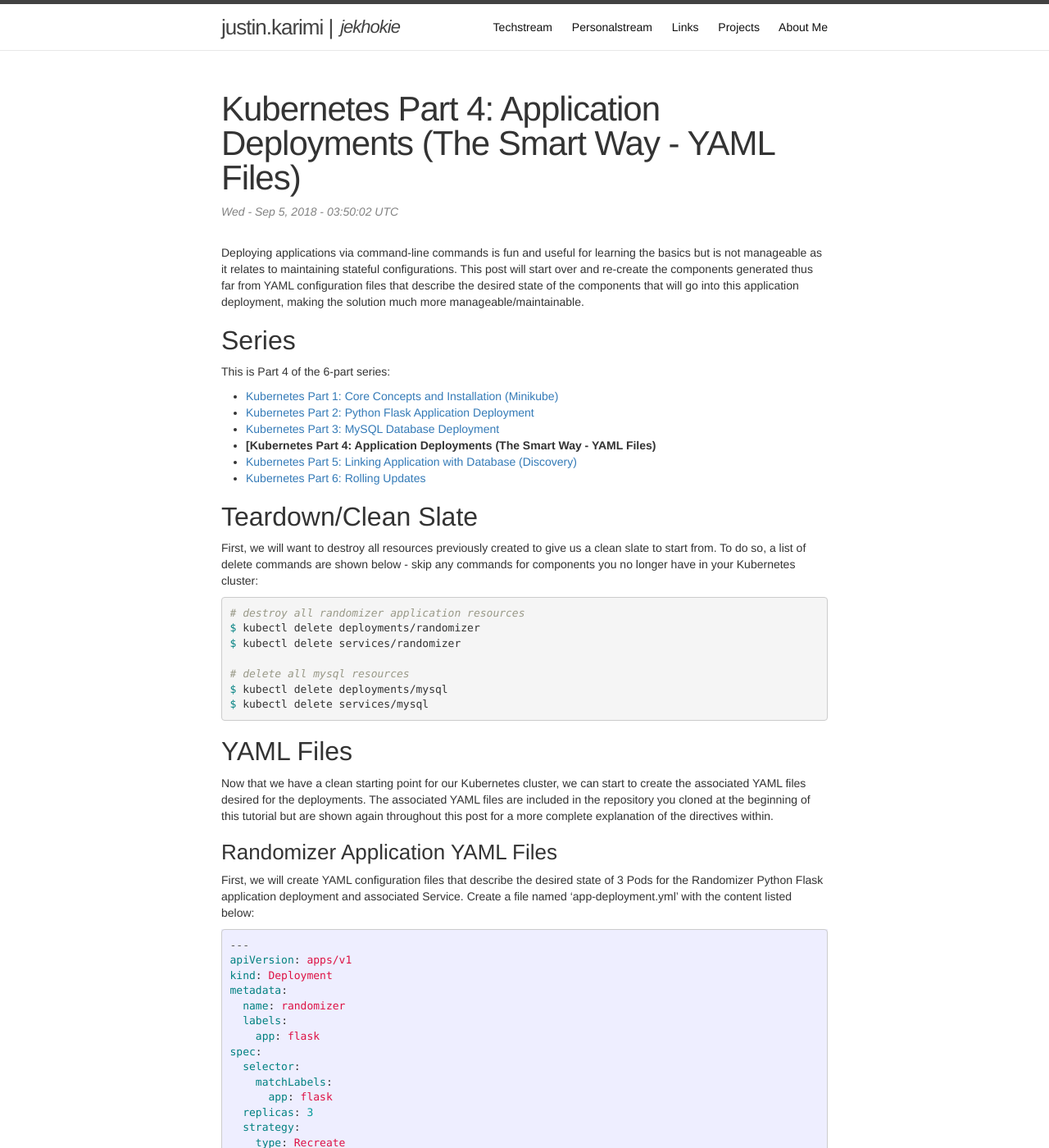
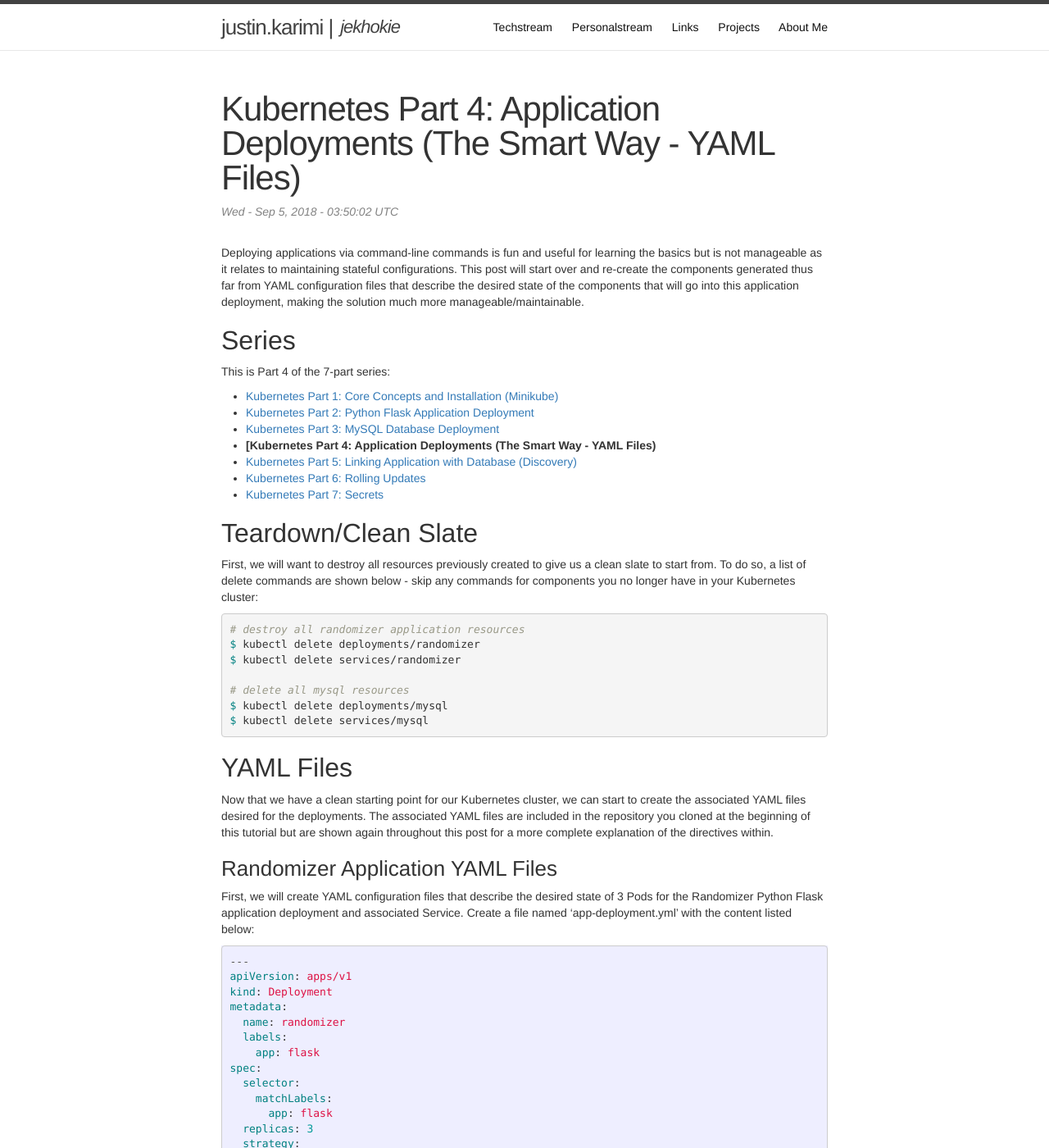
Before and after one commit to jekhokie/jekhokie.github.io, a Jekyll site: the page built from _posts/2018-09-04-kubernetes-part-4-application-deployments-via-yaml.markdown, in a window 1280 px wide and 1400 px high. Shown: the whole window at 82% size. Built offline with Jekyll 4.4.1, drawn with Linux system fonts in a browser that asks for light colours.

Commit message:
Add K8s Post on Secrets
Add a post on creating and using Secrets.

```diff
--- a/_posts/2018-09-04-kubernetes-part-1-concepts-and-installation.markdown
+++ b/_posts/2018-09-04-kubernetes-part-1-concepts-and-installation.markdown
@@ -15,7 +15,7 @@
 
 ## Series
 
-As noted, this is Part 1 of the 6-part series:
+As noted, this is Part 1 of the 7-part series:
 
 - **Kubernetes Part 1: Core Concepts and Installation (Minikube)**
 - [Kubernetes Part 2: Python Flask Application Deployment]({% post_url 2018-09-04-kubernetes-part-2-python-flask-application-deployment %})
@@ -23,6 +23,7 @@
 - [Kubernetes Part 4: Application Deployments (The Smart Way - YAML Files)]({% post_url 2018-09-04-kubernetes-part-4-application-deployments-via-yaml %})
 - [Kubernetes Part 5: Linking Application with Database (Discovery)]({% post_url 2018-09-04-kubernetes-part-5-linking-application-with-database %})
 - [Kubernetes Part 6: Rolling Updates]({% post_url 2018-09-07-kubernetes-part-6-rolling-updates %})
+- [Kubernetes Part 7: Secrets]({% post_url 2018-09-07-kubernetes-part-7-secrets %})
 
 ## Core Concepts
 
--- a/_posts/2018-09-04-kubernetes-part-2-python-flask-application-deployment.markdown
+++ b/_posts/2018-09-04-kubernetes-part-2-python-flask-application-deployment.markdown
@@ -11,7 +11,7 @@
 
 ## Series
 
-This is Part 2 of the 6-part series:
+This is Part 2 of the 7-part series:
 
 - [Kubernetes Part 1: Core Concepts and Installation (Minikube)]({% post_url 2018-09-04-kubernetes-part-1-concepts-and-installation %})
 - **Kubernetes Part 2: Python Flask Application Deployment**
@@ -19,6 +19,7 @@
 - [Kubernetes Part 4: Application Deployments (The Smart Way - YAML Files)]({% post_url 2018-09-04-kubernetes-part-4-application-deployments-via-yaml %})
 - [Kubernetes Part 5: Linking Application with Database (Discovery)]({% post_url 2018-09-04-kubernetes-part-5-linking-application-with-database %})
 - [Kubernetes Part 6: Rolling Updates]({% post_url 2018-09-07-kubernetes-part-6-rolling-updates %})
+- [Kubernetes Part 7: Secrets]({% post_url 2018-09-07-kubernetes-part-7-secrets %})
 
 ## Applications in Kubernetes
 
--- a/_posts/2018-09-04-kubernetes-part-3-mysql-database-deployment.markdown
+++ b/_posts/2018-09-04-kubernetes-part-3-mysql-database-deployment.markdown
@@ -10,7 +10,7 @@
 
 ## Series
 
-This is Part 3 of the 6-part series:
+This is Part 3 of the 7-part series:
 
 - [Kubernetes Part 1: Core Concepts and Installation (Minikube)]({% post_url 2018-09-04-kubernetes-part-1-concepts-and-installation %})
 - [Kubernetes Part 2: Python Flask Application Deployment]({% post_url 2018-09-04-kubernetes-part-2-python-flask-application-deployment %})
@@ -18,6 +18,7 @@
 - [Kubernetes Part 4: Application Deployments (The Smart Way - YAML Files)]({% post_url 2018-09-04-kubernetes-part-4-application-deployments-via-yaml %})
 - [Kubernetes Part 5: Linking Application with Database (Discovery)]({% post_url 2018-09-04-kubernetes-part-5-linking-application-with-database %})
 - [Kubernetes Part 6: Rolling Updates]({% post_url 2018-09-07-kubernetes-part-6-rolling-updates %})
+- [Kubernetes Part 7: Secrets]({% post_url 2018-09-07-kubernetes-part-7-secrets %})
 
 ## MySQL
 
--- a/_posts/2018-09-04-kubernetes-part-4-application-deployments-via-yaml.markdown
+++ b/_posts/2018-09-04-kubernetes-part-4-application-deployments-via-yaml.markdown
@@ -12,7 +12,7 @@
 
 ## Series
 
-This is Part 4 of the 6-part series:
+This is Part 4 of the 7-part series:
 
 - [Kubernetes Part 1: Core Concepts and Installation (Minikube)]({% post_url 2018-09-04-kubernetes-part-1-concepts-and-installation %})
 - [Kubernetes Part 2: Python Flask Application Deployment]({% post_url 2018-09-04-kubernetes-part-2-python-flask-application-deployment %})
@@ -20,6 +20,7 @@
 - **[Kubernetes Part 4: Application Deployments (The Smart Way - YAML Files)**
 - [Kubernetes Part 5: Linking Application with Database (Discovery)]({% post_url 2018-09-04-kubernetes-part-5-linking-application-with-database %})
 - [Kubernetes Part 6: Rolling Updates]({% post_url 2018-09-07-kubernetes-part-6-rolling-updates %})
+- [Kubernetes Part 7: Secrets]({% post_url 2018-09-07-kubernetes-part-7-secrets %})
 
 ## Teardown/Clean Slate
 
@@ -64,7 +65,7 @@
       app: flask
   replicas: 3
   strategy:
-    type: Recreate
+    type: RollingUpdate
   template:
     metadata:
       labels:
--- a/_posts/2018-09-04-kubernetes-part-5-linking-application-with-database.markdown
+++ b/_posts/2018-09-04-kubernetes-part-5-linking-application-with-database.markdown
@@ -11,7 +11,7 @@
 
 ## Series
 
-This is Part 5 of the 6-part series:
+This is Part 5 of the 7-part series:
 
 - [Kubernetes Part 1: Core Concepts and Installation (Minikube)]({% post_url 2018-09-04-kubernetes-part-1-concepts-and-installation %})
 - [Kubernetes Part 2: Python Flask Application Deployment]({% post_url 2018-09-04-kubernetes-part-2-python-flask-application-deployment %})
@@ -19,6 +19,7 @@
 - [Kubernetes Part 4: Application Deployments (The Smart Way - YAML Files)]({% post_url 2018-09-04-kubernetes-part-4-application-deployments-via-yaml %})
 - **Kubernetes Part 5: Linking Application with Database (Discovery)**
 - [Kubernetes Part 6: Rolling Updates]({% post_url 2018-09-07-kubernetes-part-6-rolling-updates %})
+- [Kubernetes Part 7: Secrets]({% post_url 2018-09-07-kubernetes-part-7-secrets %})
 
 ## Service Discovery
 
```
Also changed, not shown: _posts/2018-09-07-kubernetes-part-6-rolling-updates.markdown (+7 -9 lines), _posts/2018-09-07-kubernetes-part-7-secrets.markdown (added, +175 -0 lines).
